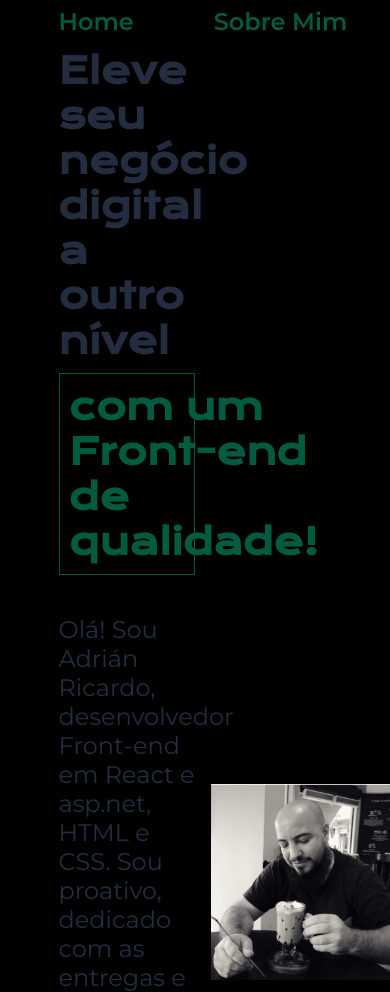
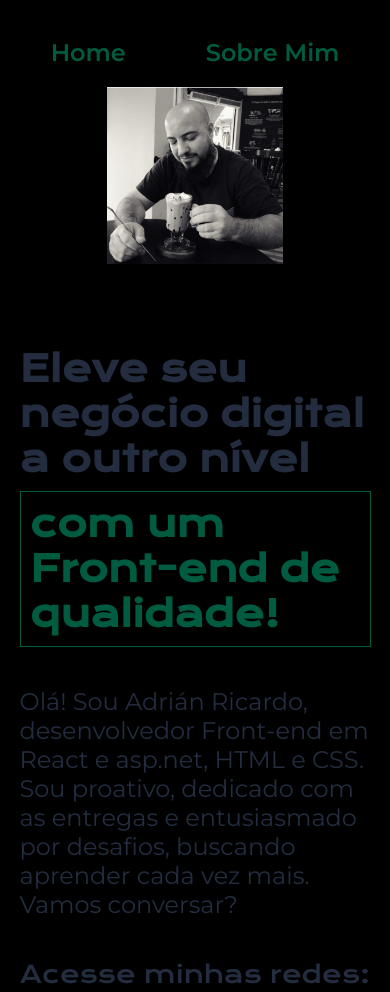
Before and after one commit to lordars/YoProgramador, a plain HTML site: page index.html in a window 390 px wide. Shown: the top 992 px of the page. Drawn offline with nearby package versions, Linux system fonts and the light colour scheme.

Commit message:
subindo responsivo

```diff
--- a/public/Css/style.css
+++ b/public/Css/style.css
@@ -53,6 +53,7 @@ body{
     display: flex;
     align-items: center;
     justify-content: space-between;
+    gap: 82px;
 }
 .apresentacao__conteudo{
     width: 50%;
@@ -122,11 +123,10 @@ body{
 
 .apresentacao__imagem__imagem{
     width: 50%;
-    margin-left: 1rem;
-position: fixed ;
-left: 50%;
-z-index: 1000;
+
 }
+
+
 
 
 .rodape{
@@ -143,3 +143,40 @@ z-index: 1000;
     text-align: center;
 
 }
+
+
+
+@media (max-width:1200px){
+
+
+
+
+    .cabecalho{
+
+
+        padding: 10% 0 0 0%;
+        justify-content: center;
+    }
+
+
+
+    .cabecalho__menu{
+        justify-content: center;
+    }
+    .apresentacao{
+        padding: 5%;
+        display: flex;
+        flex-direction: column;
+        align-items: center;
+        justify-content: space-between;
+        gap: 82px;
+        flex-direction: column-reverse;
+    }
+
+    .apresentacao__conteudo{
+        width: auto;
+    }
+
+
+
+}
```
